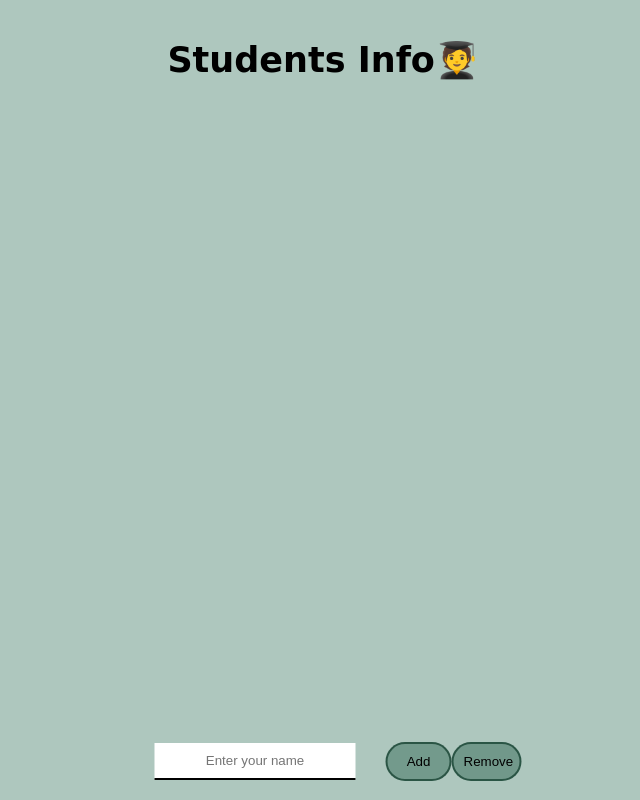
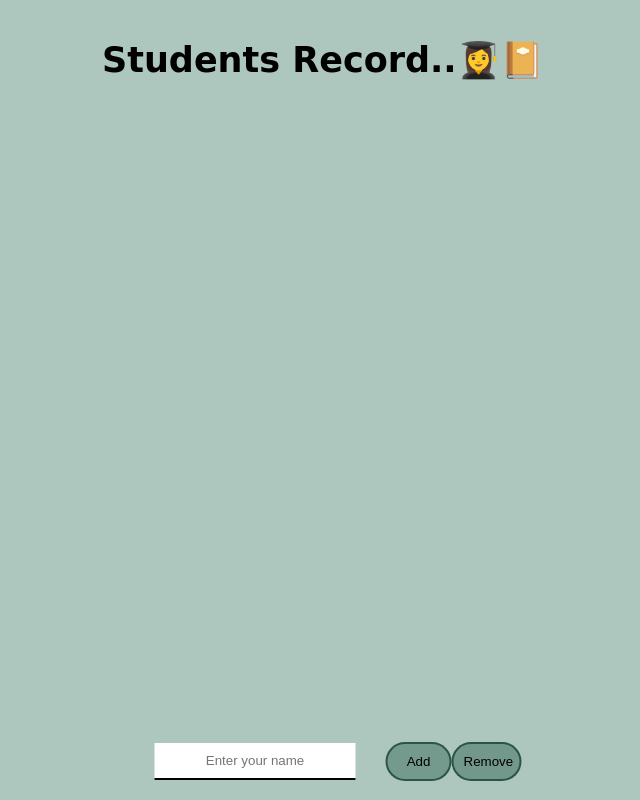
Before and after one commit to Rutujaranade22/Book, a plain HTML site: page index.html in a window 1280 px wide. Shown: the whole page, without its empty margins (317-957 px from the left). Drawn offline with Linux system fonts and the light colour scheme.

Commit message:
student record added

```diff
--- a/index.html
+++ b/index.html
@@ -3,7 +3,7 @@
 <head>
     <meta charset="UTF-8">
     <meta name="viewport" content="width=device-width, initial-scale=1.0">
-    <title>Students Book</title>
+    <title>Students Record</title>
     <style>
         body {
             margin: 0;
@@ -60,7 +60,7 @@
     </style>
 </head>
 <body>
-    <h1 class="students-entry">Students Info🧑‍🎓</h1>
+    <h1 class="students-entry">Students Record..👩‍🎓📔</h1>
     <div id="students-entry"></div>
     <div class="input-container">
         <input type="text" placeholder="Enter your name" id="input">
```
